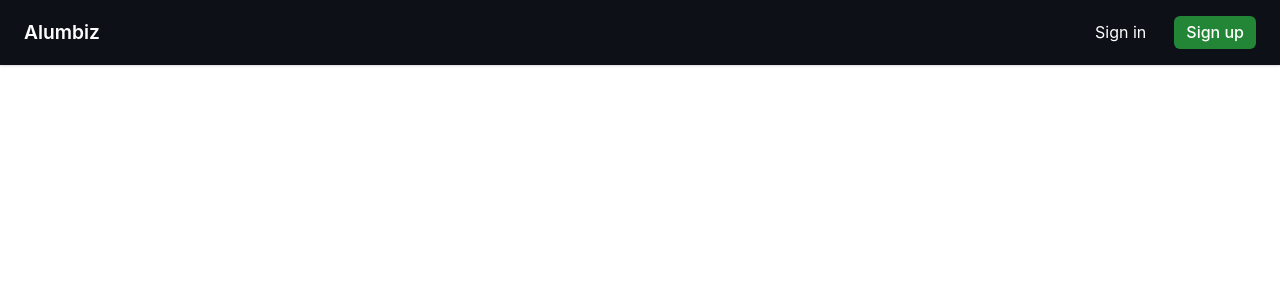
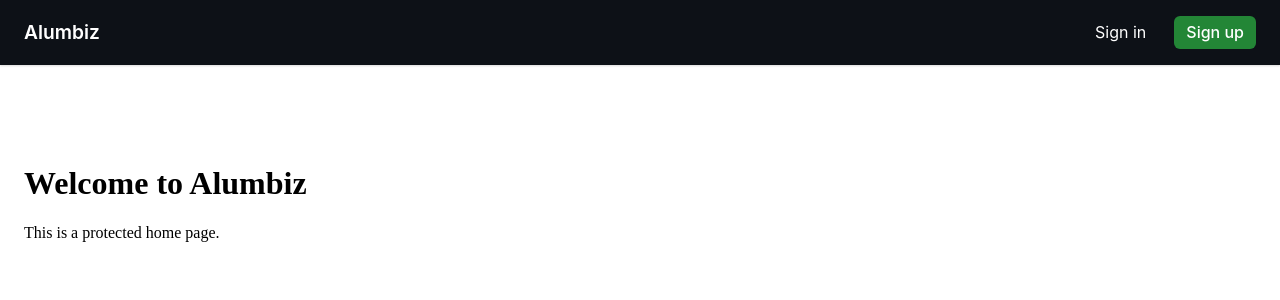
Before and after one commit to PPS-Fredkamm/grantchester_initial_startup, a React (Vite) app: page /login in a window 1280 px wide. Both pictures are taken after a click on the button "Mock Login". Shown: the top 300 px of the page. Built offline with nearby package versions, Linux system fonts and the light colour scheme.

Commit message:
styling updates

```diff
--- a/index.html
+++ b/index.html
@@ -4,7 +4,7 @@
     <meta charset="UTF-8" />
     <link rel="icon" type="image/svg+xml" href="/vite.svg" />
     <meta name="viewport" content="width=device-width, initial-scale=1.0" />
-    <title>Vite + React</title>
+    <title>Alumbiz</title>
   </head>
   <body>
     <div id="root"></div>
--- a/src/App.jsx
+++ b/src/App.jsx
@@ -4,11 +4,12 @@ import Navbar from './components/Navbar/Navbar.jsx';
 import './App.css';
 
 function App() {
-
   return (
     <>
       <Navbar />
-      <Outlet />
+      <div style={{ paddingTop: '60px' }}>
+        <Outlet />
+      </div>
     </>
   );
 }
--- a/src/components/Home.jsx
+++ /dev/null
@@ -1,9 +0,0 @@
-import React from 'react'
-
-function Home() {
-  return (
-    <div>Home</div>
-  )
-}
-
-export default Home
--- /dev/null
+++ b/src/components/Home/Home.css
@@ -0,0 +1,4 @@
+.home-container {
+  margin-top: 60px; /* Adjust based on navbar height */
+  padding: 1rem;
+}
--- /dev/null
+++ b/src/components/Home/Home.jsx
@@ -0,0 +1,12 @@
+import './Home.css';
+
+function Home() {
+  return (
+    <div className="home-container">
+      <h1>Welcome to Alumbiz</h1>
+      <p>This is a protected home page.</p>
+    </div>
+  );
+}
+
+export default Home;
--- a/src/main.jsx
+++ b/src/main.jsx
@@ -2,7 +2,7 @@ import { StrictMode } from 'react';
 import { createRoot } from 'react-dom/client';
 import { RouterProvider, createBrowserRouter } from 'react-router-dom';
 import App from './App';
-import Home from './components/Home';
+import Home from './components/Home/Home';
 import Login from './components/Login/Login';
 import Signup from './components/Signup/Signup';
 import ErrorPage from './components/ErrorPage';
```
